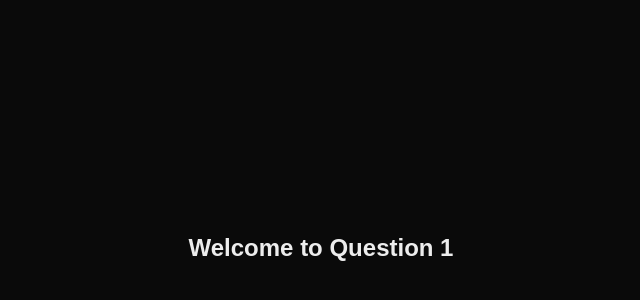
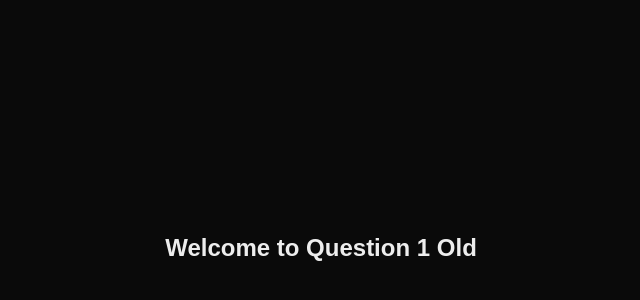
Before and after one commit to SirGejsi/nextjs-boilerplate, a Next.js app: page /question1 in a window 1280 px wide. Shown: the part 152-452 px from the top of the page, without its empty margins (319-959 px from the left). Built offline with nearby package versions, Linux system fonts and the light colour scheme.

Commit message:
Update page.tsx

```diff
--- a/app/question1/page.tsx
+++ b/app/question1/page.tsx
@@ -1,7 +1,7 @@
 export default function Question1() {
   return (
     <div className="min-h-screen flex items-center justify-center">
-      <h1 className="text-2xl font-bold">Welcome to Question 1</h1>
+      <h1 className="text-2xl font-bold">Welcome to Question 1 Old</h1>
     </div>
   );
 }
```
